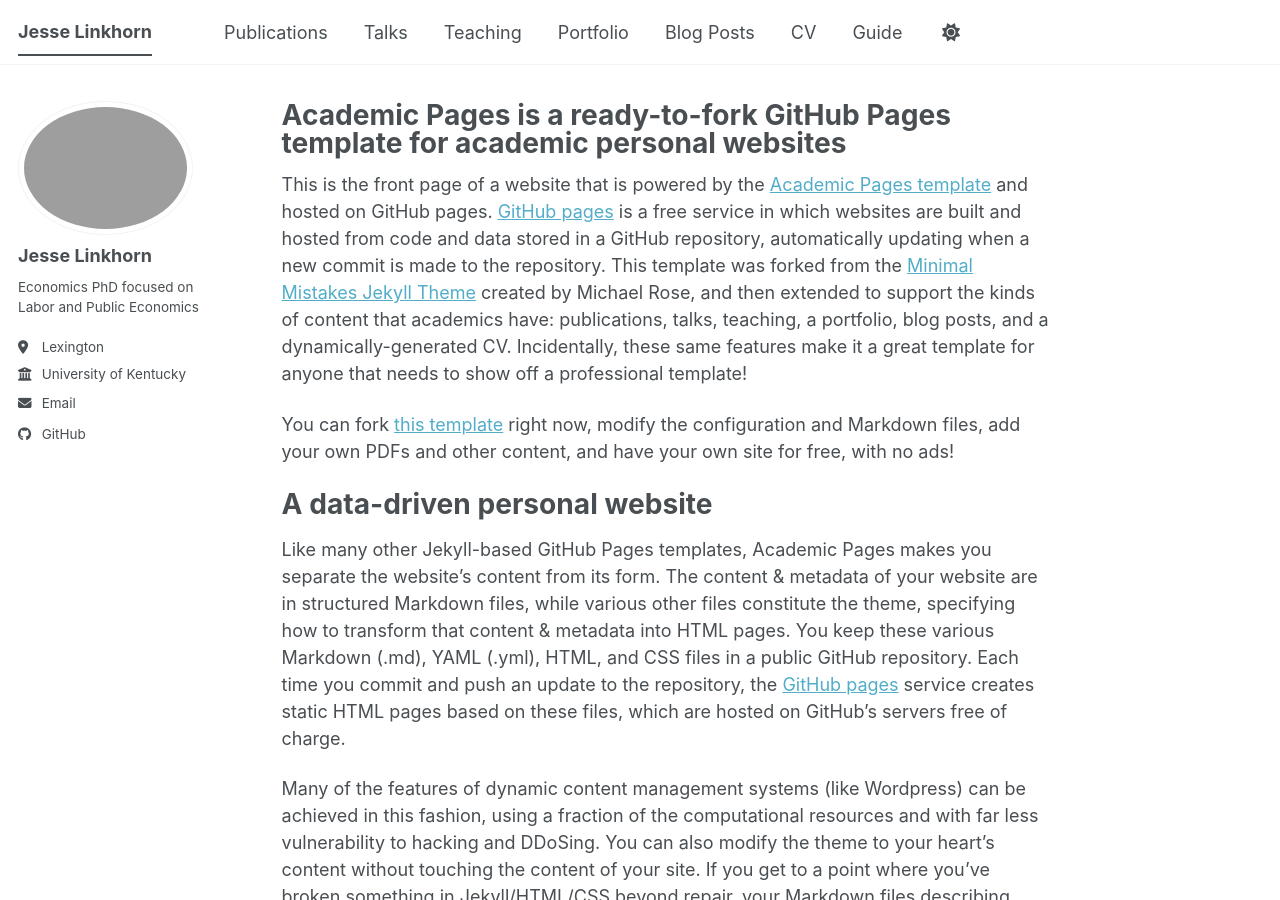
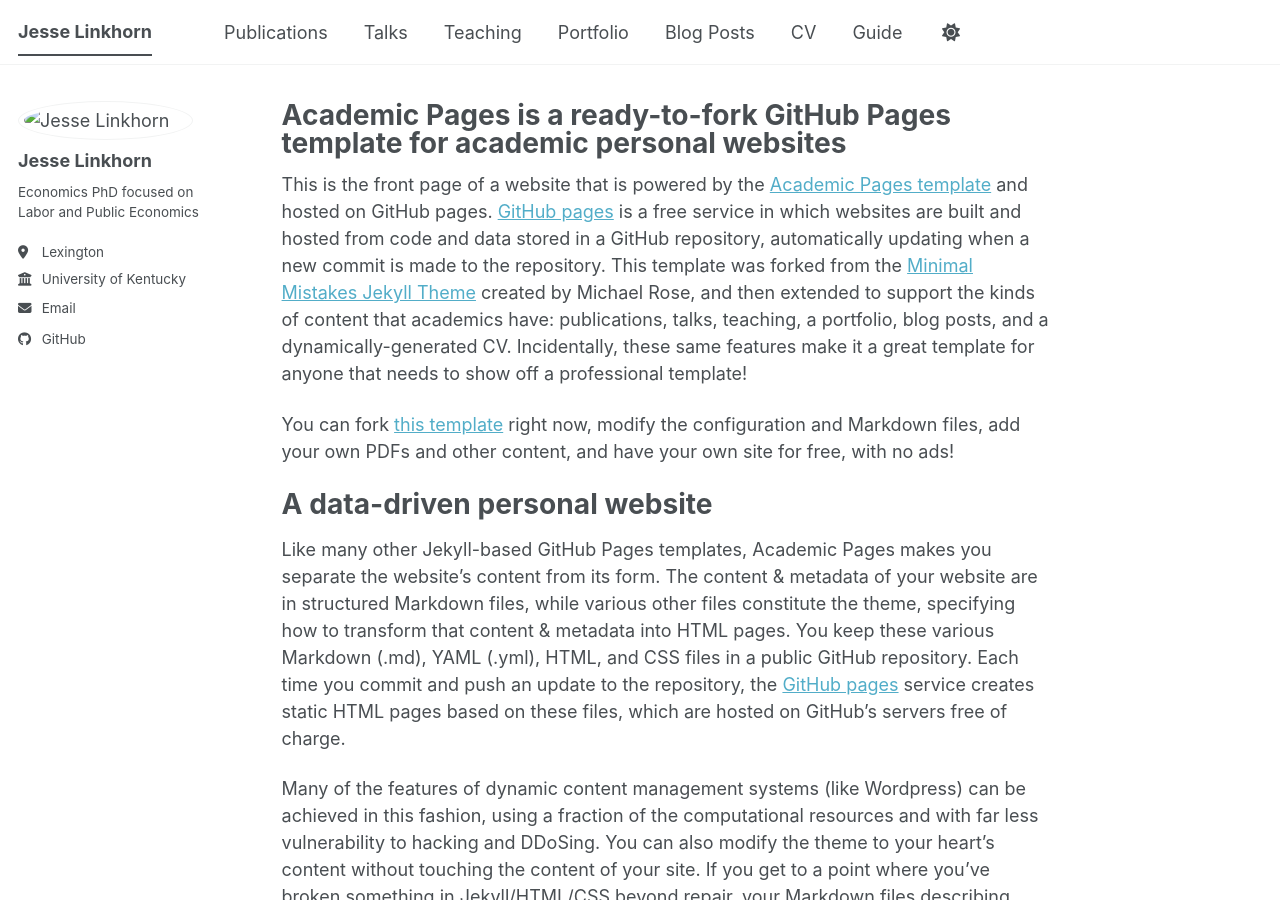
Before and after one commit to linkhornj14/linkhornj14.github.io, a Jekyll site: the page built from _pages/about.md, in a window 1280 px wide and 900 px high. Built offline with Jekyll 4.4.1, drawn with Linux system fonts in a browser that asks for light colours; a script bundle is joined from its source files by our own code; library files that are not in the unit come from our copies.

Commit message:
Update _config.yml

```diff
--- a/_config.yml
+++ b/_config.yml
@@ -23,7 +23,7 @@ repository               : ""
 #               Additional customization can be done by editing /_includes/author-profile.html
 author:
   # Biographic information
-  avatar           : "/images/profile.png"
+  avatar           : "/images/profile.png.jpg"
   name             : "Jesse Linkhorn"
   pronouns         : # example: "he/him"
   bio              : "Economics PhD focused on Labor and Public Economics"
```
